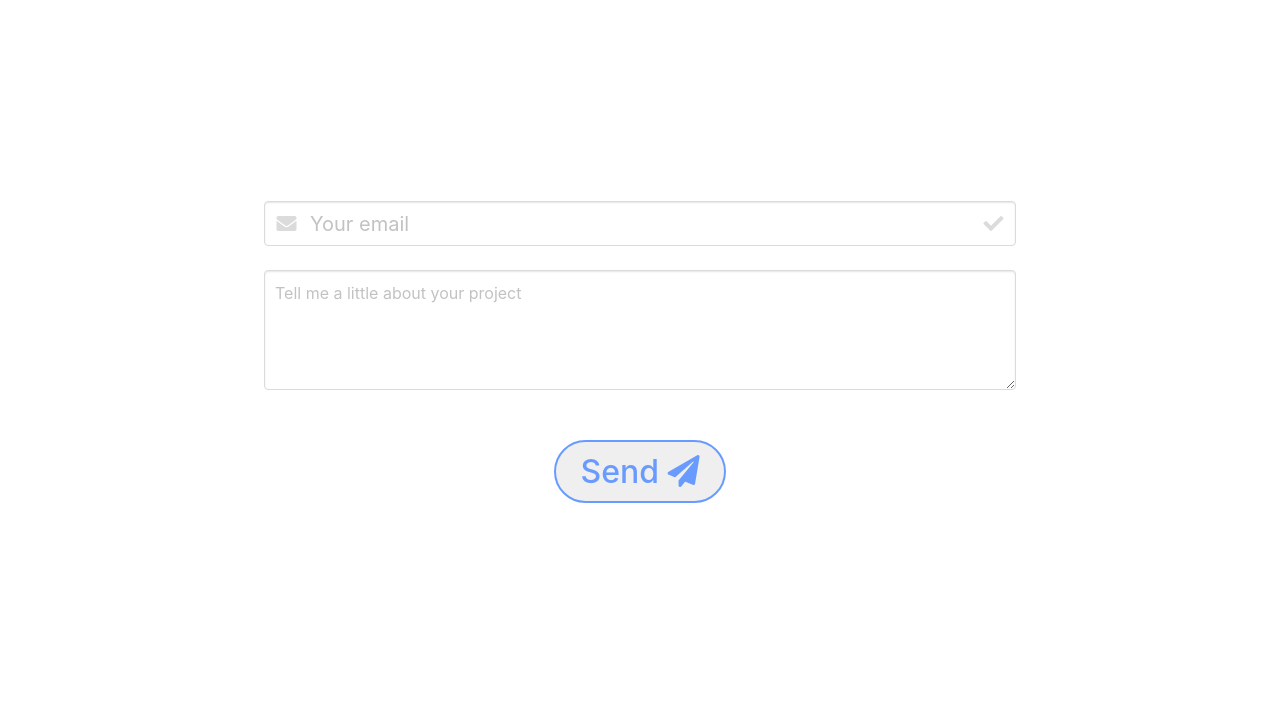
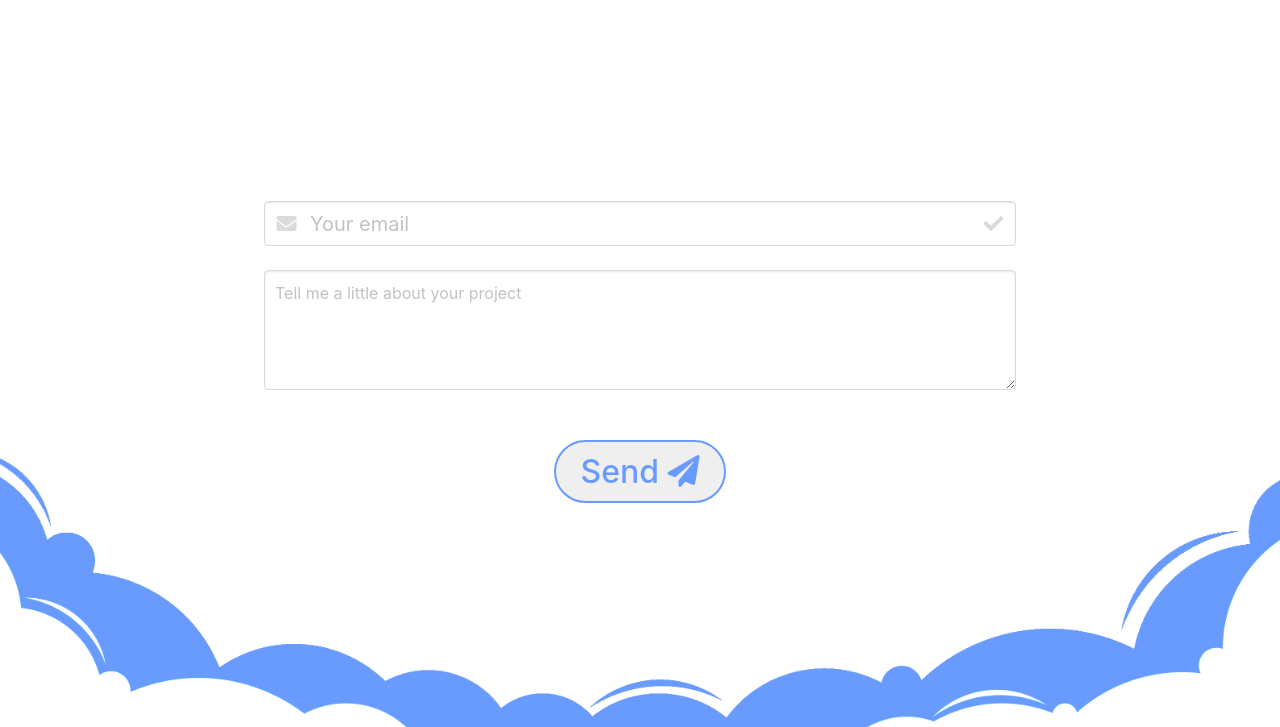
Before and after one commit to ghbozz/landing-102, a plain HTML site: page contact.html in a window 1280 px wide. Shown: the part 73-800 px from the top of the page. Drawn offline with nearby package versions, Linux system fonts and the light colour scheme.

Commit message:
clouds on contact page

```diff
--- a/assets/style.css
+++ b/assets/style.css
@@ -113,7 +113,17 @@
 
 /*CONTACT*/
 
+.contact-section {
+  position: relative;
+}
+
+#clouds {
+  position: absolute;
+  bottom: 0;
+}
+
 .contact-container {
+  z-index: 1;
   padding: 0 200px;
 }
 
--- a/contact.html
+++ b/contact.html
@@ -27,7 +27,7 @@
     </div>
   </nav>
 
-  <section class="hero is-fullheight">
+  <section class="hero is-fullheight contact-section">
     <div class="hero-body is-paddingless">
       <div class="container contact-container">
         <div class="contact-form" data-aos="fade-up" data-aos-duration="700">
@@ -53,6 +53,7 @@
         </div>
       </div>
     </div>
+    <img id="clouds" src="./assets/images/clouds-edit.png" alt="">
   </section>
   <script src="./javascript/main.js"></script>
   <script src="https://unpkg.com/aos@next/dist/aos.js"></script>
```
Also changed, not shown: assets/images/clouds-edit.png (added), assets/images/clouds.png (added), 2 other files.
